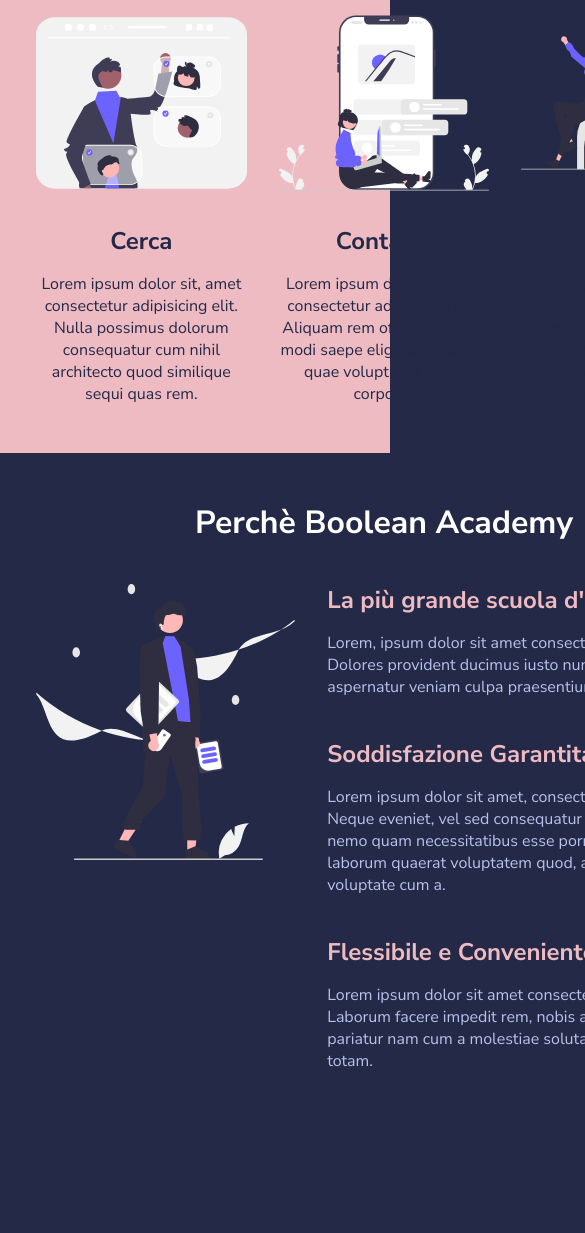
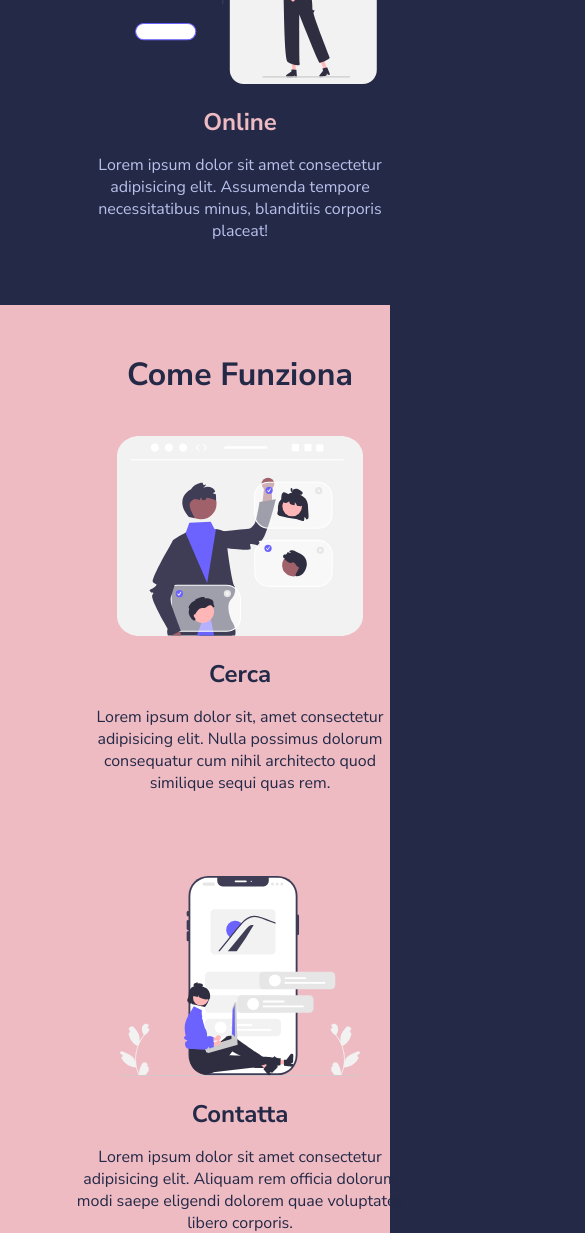
Before and after one commit to sim-sal/html-css-resp-wannabe, a plain HTML site: page index.html in a window 390 px wide. Shown: the part 767-2000 px from the top of the page, 585 px wide, since content can reach past the window. Before the commit the page ends 1927 px from the top, so only its background shows below. Drawn offline with Linux system fonts and the light colour scheme; files that its build step writes are made by us from their sources.

Commit message:
added smartphone Media Query

```diff
--- a/style.css
+++ b/style.css
@@ -130,10 +130,70 @@ img {
 
  /* regole tablet */
 
-@media all and (max-width:768px) {
+@media all and (max-width:1024px) {
     .container{
         width: 768px;
     }
 }
 
  /* regole smartphone */
+@media all and (max-width:768px){
+    .container{
+        width: 480px;
+    }
+
+    .row{
+        flex-direction: column;
+        margin-bottom: -15%;
+    }
+
+    /* regole sezione lessons*/
+    .lessons .col {
+        width: 100%;
+    }
+
+    /* regole sezione steps */
+    .steps .col{
+        width: 100%;
+    }
+
+    .steps{
+        margin-bottom: 0;
+    }
+
+    /* lesson e steps */
+    .card{
+        padding-bottom: 20%;
+        width: 80%;
+        margin: auto;
+    }
+
+    /* regole sezione why-us */
+    .why-us .container > .text-center{
+        width: 70%;
+        margin: auto;
+        margin-bottom: 10%;
+    }
+
+    .why-us .col{
+        width: 100%;
+    }
+
+    .why-us .row{
+        padding-bottom: 20%;
+    }
+
+    .why-us{
+        padding-top: 10%;
+        background-color: rgb(29, 29, 29);
+    }
+
+    .why-us .col > img{
+        padding-bottom: 20%;
+    }
+
+    .why-us .col-right > ul{
+        width: 80%;
+        margin: auto;
+    }
+}
```
